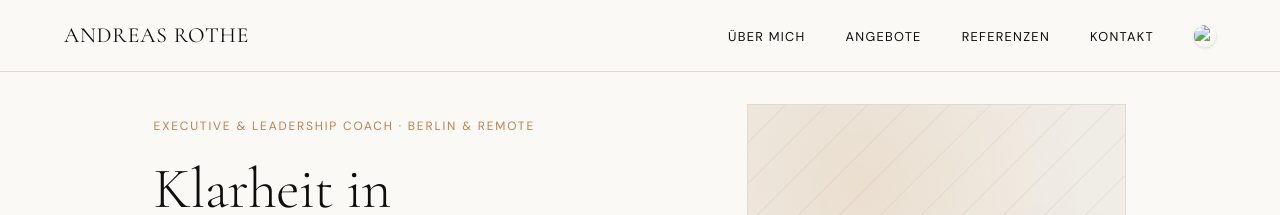
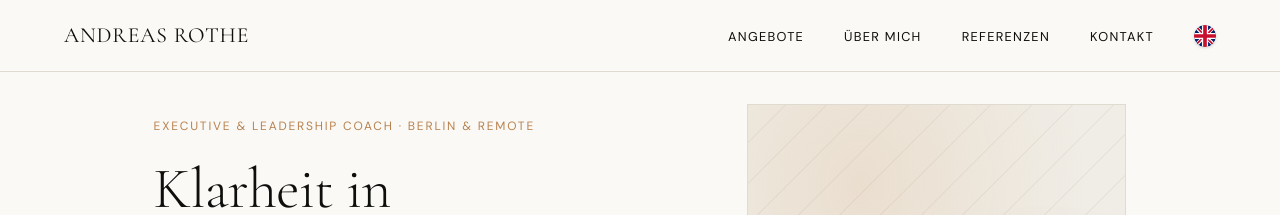
Before and after one commit to arothe161/andreasrothe, a Jekyll site: the page built from index.html, in a window 1280 px wide. Shown: the top 215 px of the page. Built offline with Jekyll 4.4.1, drawn with Linux system fonts in a browser that asks for light colours.

Commit message:
Update image paths for language flags in header

```diff
--- a/_includes/header.html
+++ b/_includes/header.html
@@ -10,8 +10,8 @@
 
     <div class="nav-menu" id="navMenu">
       <ul class="nav-links">
+        <li><a href="{% if page.lang == 'de' %}{{ '/#angebote' | relative_url }}{% else %}{{ '/en/#angebote' | relative_url }}{% endif %}">{{ site.data[page.lang].nav_services }}</a></li>
         <li><a href="{% if page.lang == 'de' %}{{ '/#ueber-mich' | relative_url }}{% else %}{{ '/en/#ueber-mich' | relative_url }}{% endif %}">{{ site.data[page.lang].nav_about }}</a></li>
-        <li><a href="{% if page.lang == 'de' %}{{ '/#angebote' | relative_url }}{% else %}{{ '/en/#angebote' | relative_url }}{% endif %}">{{ site.data[page.lang].nav_services }}</a></li>
         <li><a href="{% if page.lang == 'de' %}{{ '/#testimonials' | relative_url }}{% else %}{{ '/en/#testimonials' | relative_url }}{% endif %}">{{ site.data[page.lang].nav_testimonials }}</a></li>
         <li><a href="{% if page.lang == 'de' %}{{ '/#kontakt' | relative_url }}{% else %}{{ '/en/#kontakt' | relative_url }}{% endif %}">{{ site.data[page.lang].nav_contact }}</a></li>
       </ul>
@@ -19,11 +19,11 @@
       <div class="lang-switch">
         {% if page.lang == 'de' %}
           <a href="{{ '/en/' | relative_url }}" class="lang-icon-link" title="Switch to English version" aria-label="Switch to English version">
-            <img src="{{ '/assets/images/flag-en.svg' | relative_url }}" alt="English" class="lang-flag-icon">
+            <img src="{{ '/assets/icons/flag-en.svg' | relative_url }}" alt="English" class="lang-flag-icon">
           </a>
         {% else %}
           <a href="{{ '/' | relative_url }}" class="lang-icon-link" title="Zur deutschen Version wechseln" aria-label="Zur deutschen Version wechseln">
-            <img src="{{ '/assets/images/flag-de.svg' | relative_url }}" alt="Deutsch" class="lang-flag-icon">
+            <img src="{{ '/assets/icons/flag-de.svg' | relative_url }}" alt="Deutsch" class="lang-flag-icon">
           </a>
         {% endif %}
       </div>
```
